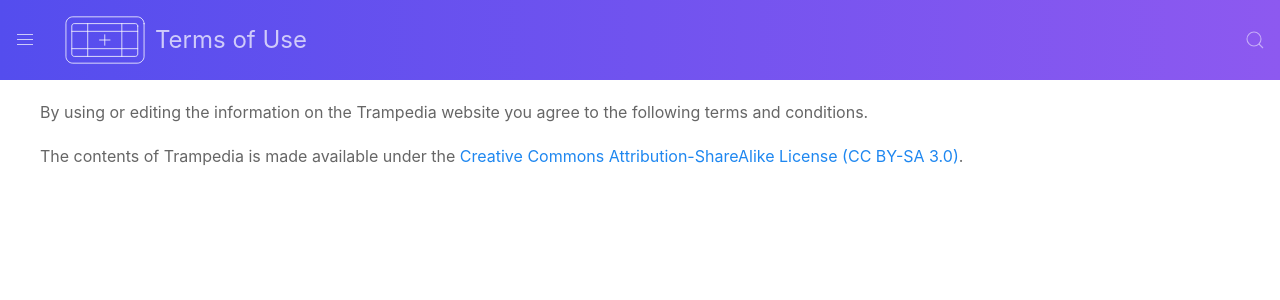
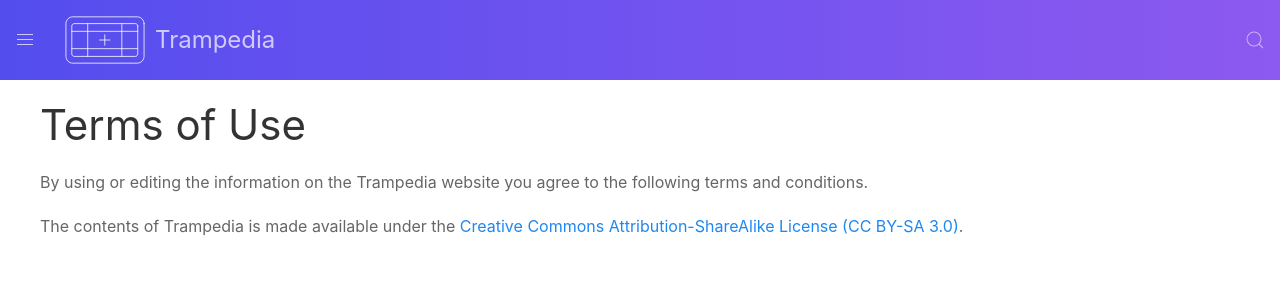
Before and after one commit to e-compton/trampedia, a Jekyll site: the page built from terms-of-use.markdown, in a window 1280 px wide. Shown: the top 300 px of the page. Built offline with Jekyll 4.4.1, drawn with Linux system fonts in a browser that asks for light colours; nearby versions of some CDN libraries; our own code applies the rules of GitHub Pages for plain Markdown files.

Commit message:
:art: Added page title as a header and made logot hide on small pages

```diff
--- a/_includes/header.html
+++ b/_includes/header.html
@@ -8,11 +8,7 @@
 
             <a href="/" class="uk-navbar-item uk-logo">
                 <img uk-svg="" src="/imgs/trampoline-lines-rounded.svg" class="trampedia-logo uk-margin-small-right" hidden="hidden">
-                {% if page.title %}
-                    {{ page.title }}
-                {% else %}
-                    Trampedia
-                {% endif %}
+                Trampedia
             </a>
 
         </div>
--- a/_layouts/page.html
+++ b/_layouts/page.html
@@ -8,7 +8,10 @@
 <body>
   {% include header.html %}
 
-  <div class="uk-container">{{content}}</div>
+  <div class="uk-container">
+      <h1>{{page.title}}</h1>
+      {{content}}
+  </div>
 
   <footer>
     {% include footer.html %}
--- a/css/main.scss
+++ b/css/main.scss
@@ -2,6 +2,10 @@
 ---
 
 @import 'uikit';
+
+body {
+    min-width: 250px;
+}
 
 .uk-navbar-container:not(.uk-navbar-transparent) {
     background: linear-gradient(to right, #544dee, #8d59f0);
@@ -34,3 +38,9 @@
     text-decoration: none;
   }
 }
+
+@media (max-width: 350px) {
+    .trampedia-logo {
+        display: none;
+    }
+}
```
Also changed, not shown: _layouts/article.html (+5 -3 lines), 1 other file.
